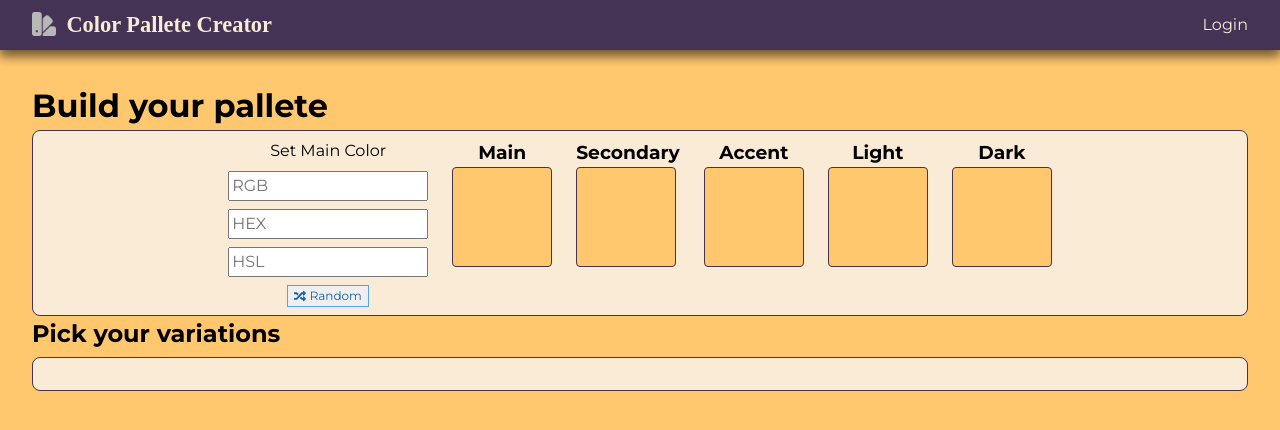
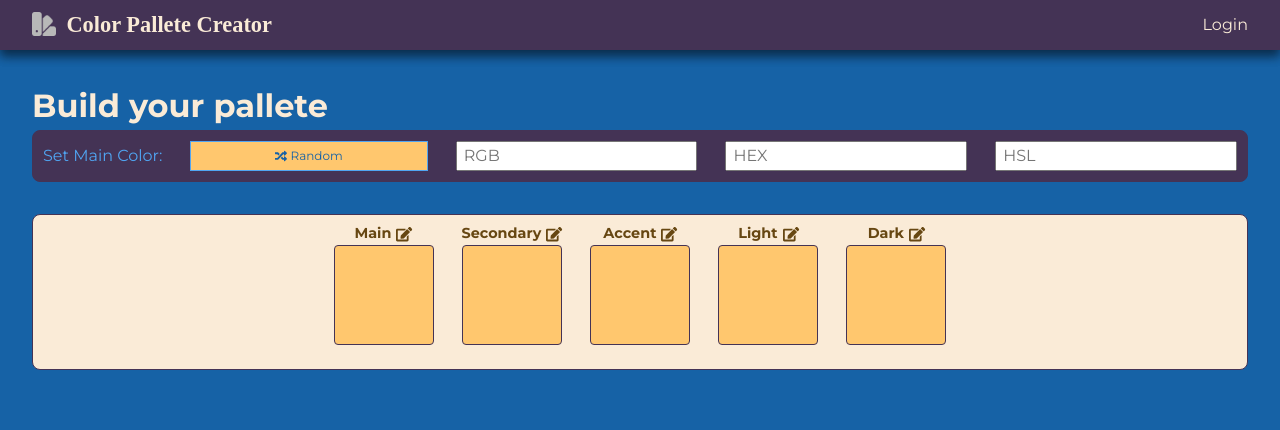
Before and after one commit to rogerio-romao/pallete-creator, a Vue app: page / in a window 1280 px wide. Shown: the top 430 px of the page. Built offline with nearby package versions, Linux system fonts and the light colour scheme; a web font is replaced by a local one.

Commit message:
more styling and refactoring

```diff
--- a/src/App.vue
+++ b/src/App.vue
@@ -11,8 +11,9 @@
       :copiedColor="copiedColor"
       :randomScheme="randomScheme"
     ></colors-pane>
-    <h2 class="heading2">Pick your variations</h2>
+    <h2 v-if="uniqueColors.size" class="heading2">Pick your variations</h2>
     <mini-slots
+      v-if="uniqueColors.size"
       :colors="uniqueColors"
       @copyColor="copiedColor = $event"
       @setRandomScheme="randomScheme = $event"
@@ -135,7 +136,7 @@ select {
 /* ----- STYLES -----  */
 
 html {
-  background-color: var(--clr-light);
+  background-color: var(--clr-accent);
 }
 
 body {
@@ -158,13 +159,38 @@ section {
   background: var(--text-light);
 }
 
+h1,
+h2 {
+  color: var(--text-light);
+}
+
 .pallete-pane {
   display: flex;
   justify-content: center;
-  gap: 1.5rem;
+  gap: 1.75rem;
   border: 1px solid var(--clr-main);
   border-radius: 0.5rem;
   padding: 0.5rem;
+}
+
+.main-color-box {
+  width: 100%;
+  height: 100%;
+  margin-bottom: 2rem;
+  padding: 10px;
+  color: var(--clr-accent-light);
+  background-color: var(--clr-main);
+  border-radius: 0.5rem;
+  border: 1px solid var(--clr-main);
+  display: flex;
+  justify-content: center;
+  align-items: center;
+  gap: 1.75rem;
+}
+
+.main-color-box input {
+  padding-inline: 6px;
+  flex: 1;
 }
 
 .color-slot {
@@ -187,14 +213,17 @@ section {
   flex-direction: column;
   justify-content: space-between;
   align-items: center;
-  gap: 0.5rem;
+  gap: 0.75rem;
 }
 
 .generate-color {
   font-size: 0.75rem;
   cursor: pointer;
+  background-color: var(--clr-light);
   color: var(--clr-accent);
   border: 1px solid var(--clr-accent-light);
+  flex: 1;
+  padding: 0.3rem;
 }
 
 button[disabled] {
@@ -204,6 +233,18 @@ button[disabled] {
 
 [contenteditable="true"] {
   cursor: pointer;
+}
+
+.label {
+  display: flex;
+  align-items: center;
+  justify-content: center;
+  color: var(--clr-complementary);
+  font-size: 0.9rem;
+}
+
+.edit-label {
+  margin-left: 5px;
 }
 
 .mini-slots {
--- a/src/components/ColorSlot.vue
+++ b/src/components/ColorSlot.vue
@@ -1,6 +1,9 @@
 <template>
   <div class="centered">
-    <h3 contenteditable="true">{{ labels[slotNumber] }}</h3>
+    <h3 contenteditable="true" class="label">
+      {{ labels[slotNumber] }}
+      <i class="fas fa-edit edit-label" title="Edit color name" />
+    </h3>
     <div
       class="color-slot"
       @click="pasteColor"
--- a/src/components/ColorsPane.vue
+++ b/src/components/ColorsPane.vue
@@ -1,16 +1,16 @@
 <template>
+  <div class="main-color-box">
+    <p>Set Main Color:</p>
+    <button class="generate-color" @click="setHsl">
+      <i class="fas fa-random" title="Generate random color" />
+      Random
+    </button>
+    <input type="text" placeholder="RGB" />
+    <input type="text" placeholder="HEX" />
+    <input type="text" placeholder="HSL" />
+  </div>
   <!-- Pallete Pane  -->
   <section class="pallete-pane">
-    <div class="slot-buttons">
-      <p>Set Main Color</p>
-      <input type="text" placeholder="RGB" />
-      <input type="text" placeholder="HEX" />
-      <input type="text" placeholder="HSL" />
-      <button class="generate-color" @click="setHsl">
-        <i class="fas fa-random" title="Generate random color" />
-        Random
-      </button>
-    </div>
     <template class="color-slots" v-for="i in 5" :key="i">
       <color-slot
         @setMainColor="setMainColor($event)"
@@ -53,6 +53,7 @@ const props = defineProps({
 const emit = defineEmits(["uniqueColors"]);
 
 const mainHSL = ref(null);
+
 const allColors = reactive({
   hsl: [],
   rgb: [],
```
